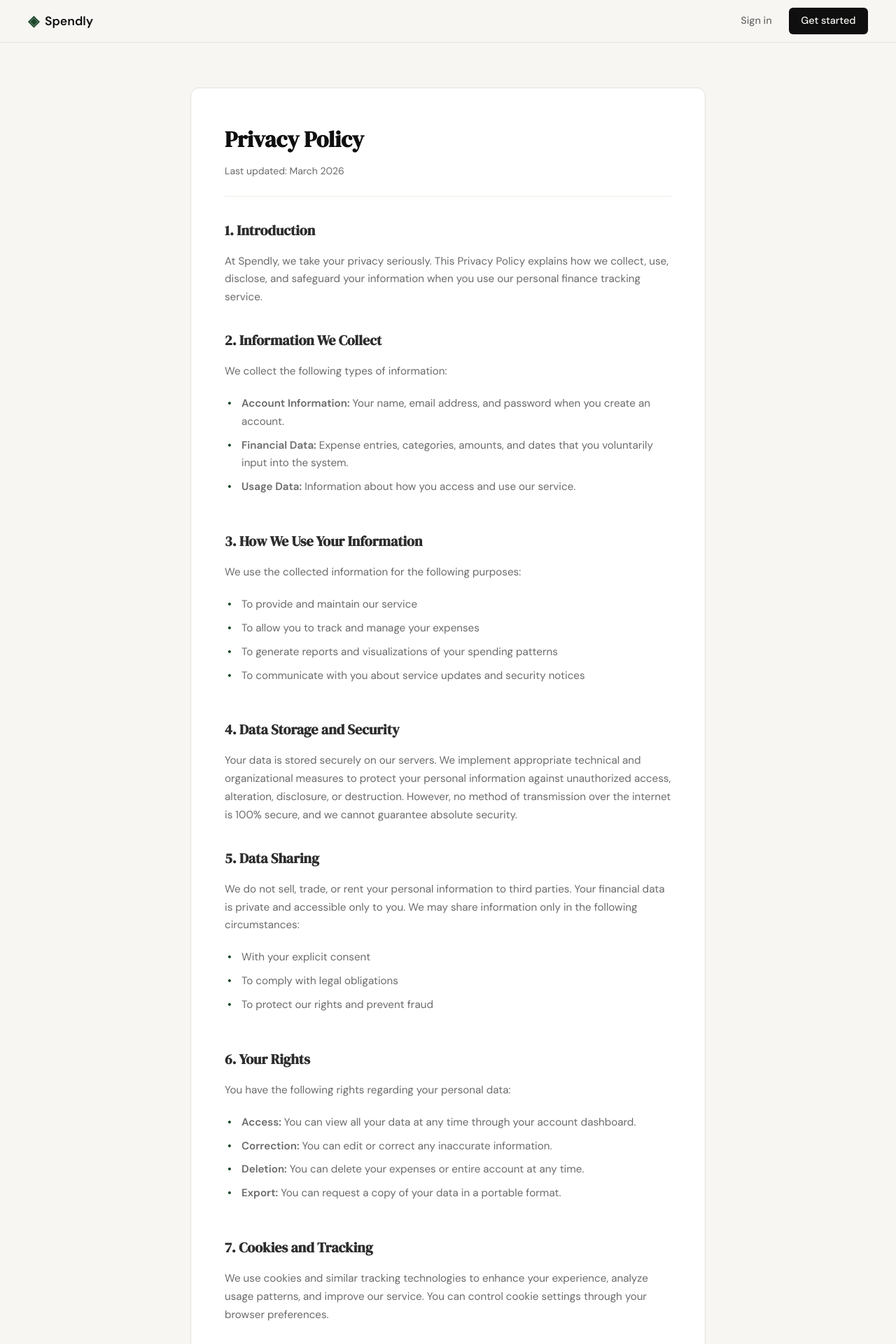
After one commit to hello-arbaaz-khan/expence-tracker, a Flask app: page /privacy-policy in a window 1280 px wide. The commit adds this page. Shown: the top 1920 px of the page at 70% size. Run offline with Flask 3, Linux system fonts and the light colour scheme.

Commit message:
landing: privacy & policy and terms & condations page

```diff
--- a/app.py
+++ b/app.py
@@ -22,6 +22,16 @@ def login():
     return render_template("login.html")
 
 
+@app.route("/terms-and-conditions")
+def terms_and_conditions():
+    return render_template("terms_and_conditions.html")
+
+
+@app.route("/privacy-policy")
+def privacy_policy():
+    return render_template("privacy_policy.html")
+
+
 # ------------------------------------------------------------------ #
 # Placeholder routes — students will implement these                  #
 # ------------------------------------------------------------------ #
@@ -42,12 +52,12 @@ def add_expense():
 
 
 @app.route("/expenses/<int:id>/edit")
-def edit_expense(id):
+def edit_expense(_id):
     return "Edit expense — coming in Step 8"
 
 
 @app.route("/expenses/<int:id>/delete")
-def delete_expense(id):
+def delete_expense(_id):
     return "Delete expense — coming in Step 9"
 
 
--- a/static/css/style.css
+++ b/static/css/style.css
@@ -507,6 +507,29 @@ a { color: inherit; text-decoration: none; }
     color: var(--ink-faint);
 }
 
+.footer-links {
+    display: flex;
+    align-items: center;
+    gap: 0.75rem;
+    margin-top: 0.5rem;
+}
+
+.footer-link {
+    font-size: 0.8rem;
+    color: var(--ink-faint);
+    transition: color 0.2s;
+}
+
+.footer-link:hover {
+    color: var(--paper);
+    text-decoration: underline;
+}
+
+.footer-separator {
+    color: var(--ink-faint);
+    font-size: 0.8rem;
+}
+
 /* ------------------------------------------------------------------ */
 /* Responsive                                                          */
 /* ------------------------------------------------------------------ */
@@ -528,3 +551,99 @@ a { color: inherit; text-decoration: none; }
     .nav-links a:not(.nav-cta) { display: none; }
     .hero { padding: 3rem 1rem 2rem; }
 }
+
+/* ------------------------------------------------------------------ */
+/* Terms & Conditions Page                                             */
+/* ------------------------------------------------------------------ */
+
+.terms-section {
+    padding: 4rem 2rem;
+    max-width: 800px;
+    margin: 0 auto;
+}
+
+.terms-container {
+    background: var(--paper-card);
+    border: 1px solid var(--border);
+    border-radius: var(--radius-md);
+    padding: 3rem;
+}
+
+.terms-heading {
+    font-family: var(--font-display);
+    font-size: 2rem;
+    color: var(--ink);
+    margin-bottom: 0.5rem;
+}
+
+.terms-intro {
+    font-size: 0.875rem;
+    color: var(--ink-muted);
+    margin-bottom: 2rem;
+    padding-bottom: 1.5rem;
+    border-bottom: 1px solid var(--border-soft);
+}
+
+.terms-content {
+    display: flex;
+    flex-direction: column;
+    gap: 2rem;
+}
+
+.terms-block {
+    display: flex;
+    flex-direction: column;
+    gap: 0.75rem;
+}
+
+.terms-block-title {
+    font-family: var(--font-display);
+    font-size: 1.25rem;
+    color: var(--ink-soft);
+    margin-bottom: 0.25rem;
+}
+
+.terms-block p {
+    font-size: 0.95rem;
+    color: var(--ink-muted);
+    line-height: 1.7;
+}
+
+.terms-list {
+    list-style: none;
+    padding-left: 0;
+    margin: 0.5rem 0;
+}
+
+.terms-list li {
+    position: relative;
+    padding-left: 1.5rem;
+    font-size: 0.95rem;
+    color: var(--ink-muted);
+    line-height: 1.7;
+    margin-bottom: 0.5rem;
+}
+
+.terms-list li::before {
+    content: "•";
+    position: absolute;
+    left: 0.25rem;
+    color: var(--accent);
+    font-weight: bold;
+}
+
+.terms-block a {
+    color: var(--accent);
+    text-decoration: underline;
+}
+
+.terms-block a:hover {
+    color: var(--accent-2);
+}
+
+@media (max-width: 600px) {
+    .terms-section { padding: 2rem 1rem; }
+    .terms-container { padding: 1.5rem; }
+    .terms-heading { font-size: 1.5rem; }
+    .terms-block-title { font-size: 1.1rem; }
+}
--- a/templates/base.html
+++ b/templates/base.html
@@ -35,9 +35,9 @@
             <span class="footer-name">Spendly</span>
             <p class="footer-copy">Track every rupee. Own your finances.</p>
             <div class="footer-links">
-                <a href="#" class="footer-link">Terms & Conditions</a>
+                <a href="{{ url_for('terms_and_conditions') }}" class="footer-link">Terms & Conditions</a>
                 <span class="footer-separator">|</span>
-                <a href="#" class="footer-link">Privacy Policy</a>
+                <a href="{{ url_for('privacy_policy') }}" class="footer-link">Privacy Policy</a>
             </div>
         </div>
     </footer>
--- /dev/null
+++ b/templates/privacy_policy.html
@@ -0,0 +1,88 @@
+{% extends "base.html" %}
+
+{% block title %}Privacy Policy - Spendly{% endblock %}
+
+{% block content %}
+
+<section class="terms-section">
+    <div class="terms-container">
+        <h1 class="terms-heading">Privacy Policy</h1>
+        <p class="terms-intro">Last updated: March 2026</p>
+
+        <div class="terms-content">
+            <section class="terms-block">
+                <h2 class="terms-block-title">1. Introduction</h2>
+                <p>At Spendly, we take your privacy seriously. This Privacy Policy explains how we collect, use, disclose, and safeguard your information when you use our personal finance tracking service.</p>
+            </section>
+
+            <section class="terms-block">
+                <h2 class="terms-block-title">2. Information We Collect</h2>
+                <p>We collect the following types of information:</p>
+                <ul class="terms-list">
+                    <li><strong>Account Information:</strong> Your name, email address, and password when you create an account.</li>
+                    <li><strong>Financial Data:</strong> Expense entries, categories, amounts, and dates that you voluntarily input into the system.</li>
+                    <li><strong>Usage Data:</strong> Information about how you access and use our service.</li>
+                </ul>
+            </section>
+
+            <section class="terms-block">
+                <h2 class="terms-block-title">3. How We Use Your Information</h2>
+                <p>We use the collected information for the following purposes:</p>
+                <ul class="terms-list">
+                    <li>To provide and maintain our service</li>
+                    <li>To allow you to track and manage your expenses</li>
+                    <li>To generate reports and visualizations of your spending patterns</li>
+                    <li>To communicate with you about service updates and security notices</li>
+                </ul>
+            </section>
+
+            <section class="terms-block">
+                <h2 class="terms-block-title">4. Data Storage and Security</h2>
+                <p>Your data is stored securely on our servers. We implement appropriate technical and organizational measures to protect your personal information against unauthorized access, alteration, disclosure, or destruction. However, no method of transmission over the internet is 100% secure, and we cannot guarantee absolute security.</p>
+            </section>
+
+            <section class="terms-block">
+                <h2 class="terms-block-title">5. Data Sharing</h2>
+                <p>We do not sell, trade, or rent your personal information to third parties. Your financial data is private and accessible only to you. We may share information only in the following circumstances:</p>
+                <ul class="terms-list">
+                    <li>With your explicit consent</li>
+                    <li>To comply with legal obligations</li>
+                    <li>To protect our rights and prevent fraud</li>
+                </ul>
+            </section>
+
+            <section class="terms-block">
+                <h2 class="terms-block-title">6. Your Rights</h2>
+                <p>You have the following rights regarding your personal data:</p>
+                <ul class="terms-list">
+                    <li><strong>Access:</strong> You can view all your data at any time through your account dashboard.</li>
+                    <li><strong>Correction:</strong> You can edit or correct any inaccurate information.</li>
+                    <li><strong>Deletion:</strong> You can delete your expenses or entire account at any time.</li>
+                    <li><strong>Export:</strong> You can request a copy of your data in a portable format.</li>
+                </ul>
+            </section>
+
+            <section class="terms-block">
+                <h2 class="terms-block-title">7. Cookies and Tracking</h2>
+                <p>We use cookies and similar tracking technologies to enhance your experience, analyze usage patterns, and improve our service. You can control cookie settings through your browser preferences.</p>
+            </section>
+
+            <section class="terms-block">
+                <h2 class="terms-block-title">8. Children's Privacy</h2>
+                <p>Our service is not intended for children under the age of 18. We do not knowingly collect personal information from children. If you believe we have collected information from a child, please contact us immediately.</p>
+            </section>
+
+            <section class="terms-block">
+                <h2 class="terms-block-title">9. Changes to This Policy</h2>
+                <p>We may update this Privacy Policy from time to time. We will notify you of any changes by posting the new policy on this page and updating the "Last updated" date. You are advised to review this policy periodically for any changes.</p>
+            </section>
+
+            <section class="terms-block">
+                <h2 class="terms-block-title">10. Contact Us</h2>
+                <p>If you have any questions about this Privacy Policy or our data practices, please contact us at privacy@spendly.example.com</p>
+            </section>
+        </div>
+    </div>
+</section>
+
+{% endblock %}
```
Also changed, not shown: templates/terms_and_conditions.html (added, +80 -0 lines).
